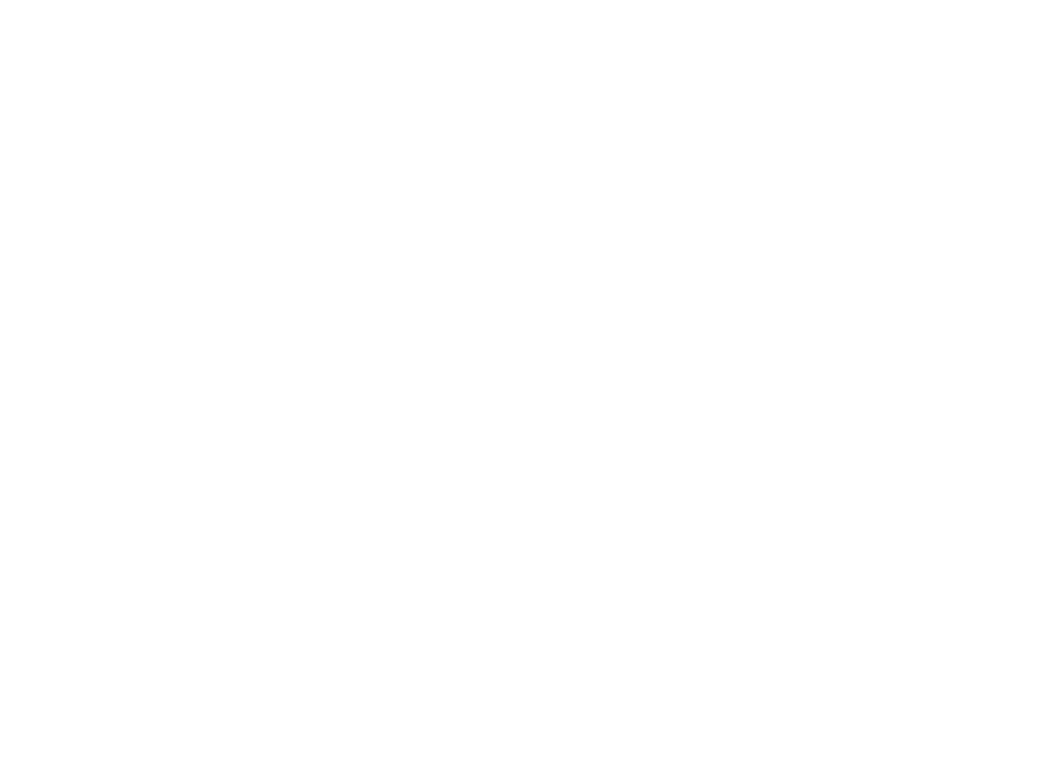
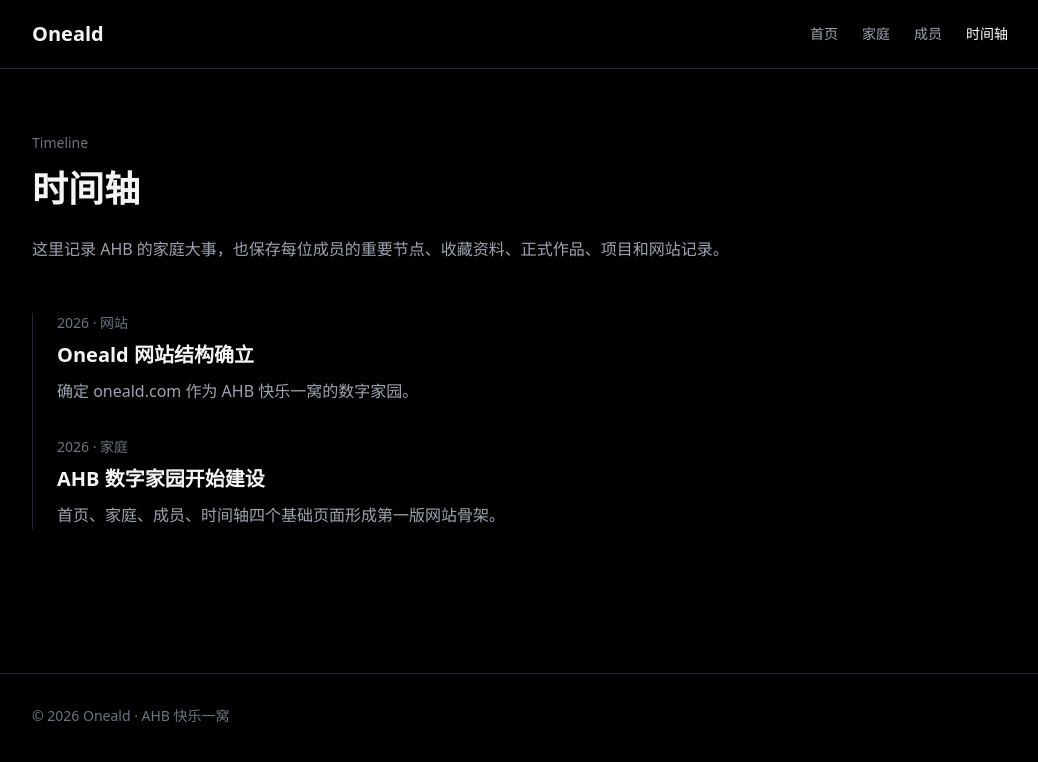
Before and after one commit to paulkang666/oneald, a website: page timeline.html in a window 1280 px wide. Shown: the whole page, without its empty margins (120-1158 px from the left). Drawn offline with nearby package versions, Linux system fonts and the light colour scheme.

Commit message:
Complete timeline page

```diff
--- a/timeline.html
+++ b/timeline.html
@@ -1,2 +1,57 @@
 <!DOCTYPE html>
 <html lang="zh-CN">
+<head>
+  <meta charset="UTF-8" />
+  <meta name="viewport" content="width=device-width, initial-scale=1.0" />
+  <title>时间轴 - AHB 快乐一窝</title>
+  <script src="https://cdn.tailwindcss.com"></script>
+</head>
+
+<body class="bg-black text-gray-100 min-h-screen">
+  <header class="border-b border-gray-800">
+    <nav class="max-w-5xl mx-auto px-6 py-5 flex justify-between items-center">
+      <a href="index.html" class="text-xl font-semibold">Oneald</a>
+      <div class="flex gap-6 text-sm text-gray-400">
+        <a href="index.html" class="hover:text-white">首页</a>
+        <a href="family.html" class="hover:text-white">家庭</a>
+        <a href="members.html" class="hover:text-white">成员</a>
+        <a href="timeline.html" class="text-white">时间轴</a>
+      </div>
+    </nav>
+  </header>
+
+  <main class="max-w-5xl mx-auto px-6 py-16">
+    <p class="text-sm text-gray-500 mb-4">Timeline</p>
+
+    <h1 class="text-4xl font-bold mb-6">时间轴</h1>
+
+    <p class="text-gray-400 leading-8 max-w-3xl mb-12">
+      这里记录 AHB 的家庭大事，也保存每位成员的重要节点、收藏资料、正式作品、项目和网站记录。
+    </p>
+
+    <section class="space-y-8 border-l border-gray-800 pl-6">
+      <article>
+        <p class="text-sm text-gray-500 mb-2">2026 · 网站</p>
+        <h2 class="text-xl font-semibold mb-2">Oneald 网站结构确立</h2>
+        <p class="text-gray-400 leading-7">
+          确定 oneald.com 作为 AHB 快乐一窝的数字家园。
+        </p>
+      </article>
+
+      <article>
+        <p class="text-sm text-gray-500 mb-2">2026 · 家庭</p>
+        <h2 class="text-xl font-semibold mb-2">AHB 数字家园开始建设</h2>
+        <p class="text-gray-400 leading-7">
+          首页、家庭、成员、时间轴四个基础页面形成第一版网站骨架。
+        </p>
+      </article>
+    </section>
+  </main>
+
+  <footer class="border-t border-gray-800 mt-20">
+    <div class="max-w-5xl mx-auto px-6 py-8 text-sm text-gray-500">
+      © 2026 Oneald · AHB 快乐一窝
+    </div>
+  </footer>
+</body>
+</html>
```
